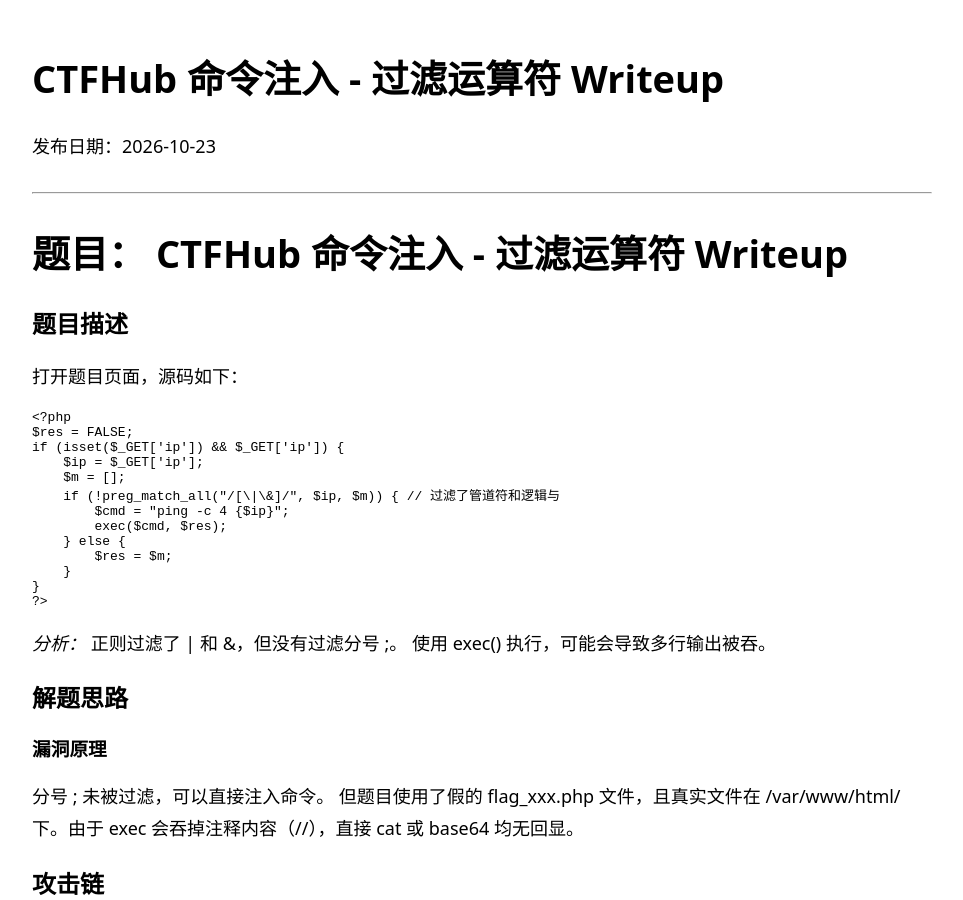
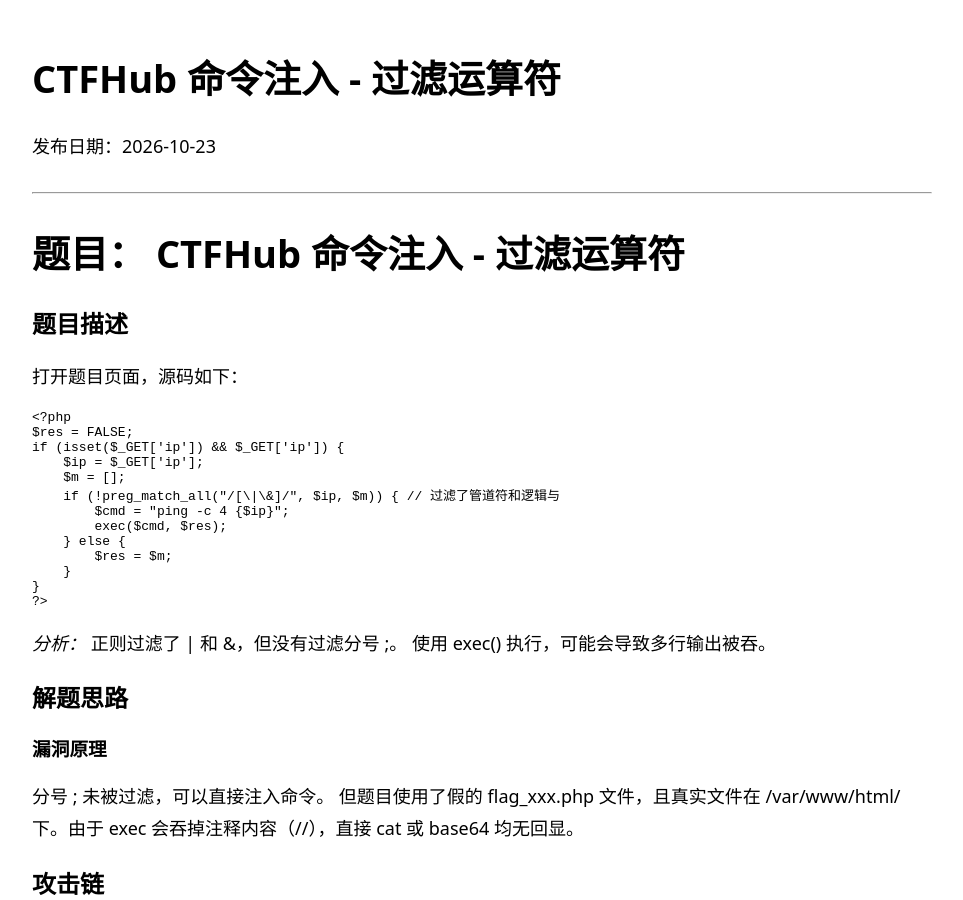
Before and after one commit to gysbfff/gysbfff.github.io, a Jekyll site: the page built from _posts/2026-10-23-ctfhub-guolvyunsuanfu.md, in a window 1280 px wide and 900 px high. Shown: the whole window, without its empty margins (158-1121 px from the left). Built offline with Jekyll 4.4.1, drawn with Linux system fonts in a browser that asks for light colours; our own code applies the rules of GitHub Pages for plain Markdown files; a file with an impossible date is left out; some of the changed lines change nothing that is shown.

Commit message:
Refactor title and metadata in writeup post
Removed 'Writeup' from the title and updated categories and tags.

```diff
--- a/_posts/2026-10-23-ctfhub-guolvyunsuanfu.md
+++ b/_posts/2026-10-23-ctfhub-guolvyunsuanfu.md
@@ -1,11 +1,11 @@
 ---
-title: CTFHub 命令注入 - 过滤运算符 Writeup
+title: CTFHub 命令注入 - 过滤运算符
 date: 2026-10-23
-categories: CTFHub Web 命令注入 绕过运算符 无回显盲注 `od` 十六进制转换
-tags: CTFHub Web 命令注入 绕过运算符 无回显盲注 `od` 十六进制转换
+categories: CTFHub Web 命令注入
+tags: CTFHub Web 命令注入
 ---
 
-# 题目： CTFHub 命令注入 - 过滤运算符 Writeup
+# 题目： CTFHub 命令注入 - 过滤运算符
 
 ## 题目描述
 打开题目页面，源码如下：
```
